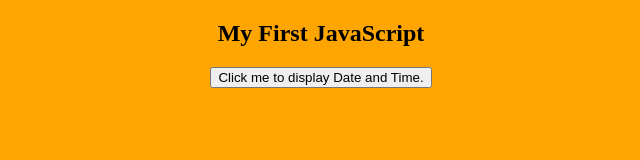
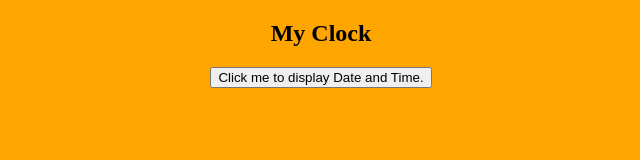
Before and after one commit to sohanhtml/time, a website: page index.html in a window 1280 px wide. Shown: the whole page, without its empty margins (319-959 px from the left). Drawn offline with Linux system fonts and the light colour scheme.

Commit message:
1 file modified

```diff
--- a/index.html
+++ b/index.html
@@ -2,7 +2,7 @@
 <html>
 <body>
 <center>
-<h2>My First JavaScript</h2>
+<h2>My Clock</h2>
 
 <button type="button"
 onclick="document.getElementById('demo').innerHTML = Date()
```
